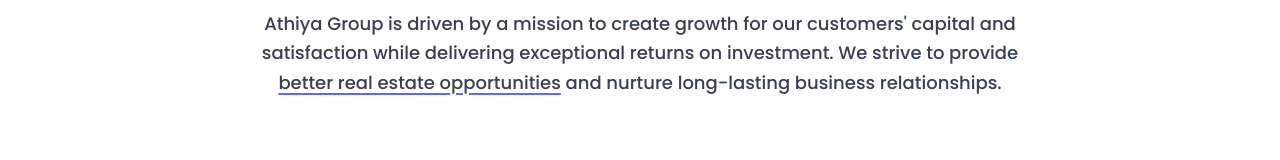
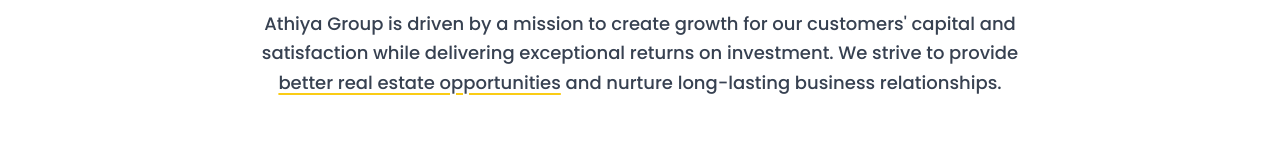
Before and after one commit to nex2link/Athiya-Group, a React (Vite) app: page /aboutus in a window 1280 px wide. Shown: the part 593-753 px from the top of the page. Built offline with nearby package versions, Linux system fonts and the light colour scheme.

Commit message:
Update OurMission.jsx

```diff
--- a/src/components/OurMission.jsx
+++ b/src/components/OurMission.jsx
@@ -78,7 +78,7 @@
             <p className="text-gray-700 text-lg leading-relaxed mb-10 font-medium">
               Athiya Group is driven by a mission to create growth for our customers' capital
               and satisfaction while delivering exceptional returns on investment. We strive to
-              provide <span className="underline decoration-indigo-500 decoration-2 underline-offset-4">
+              provide <span className="underline decoration-[#facc15] decoration-2 underline-offset-4">
               better real estate opportunities</span> and nurture long-lasting business relationships.
             </p>
           </div>
```
